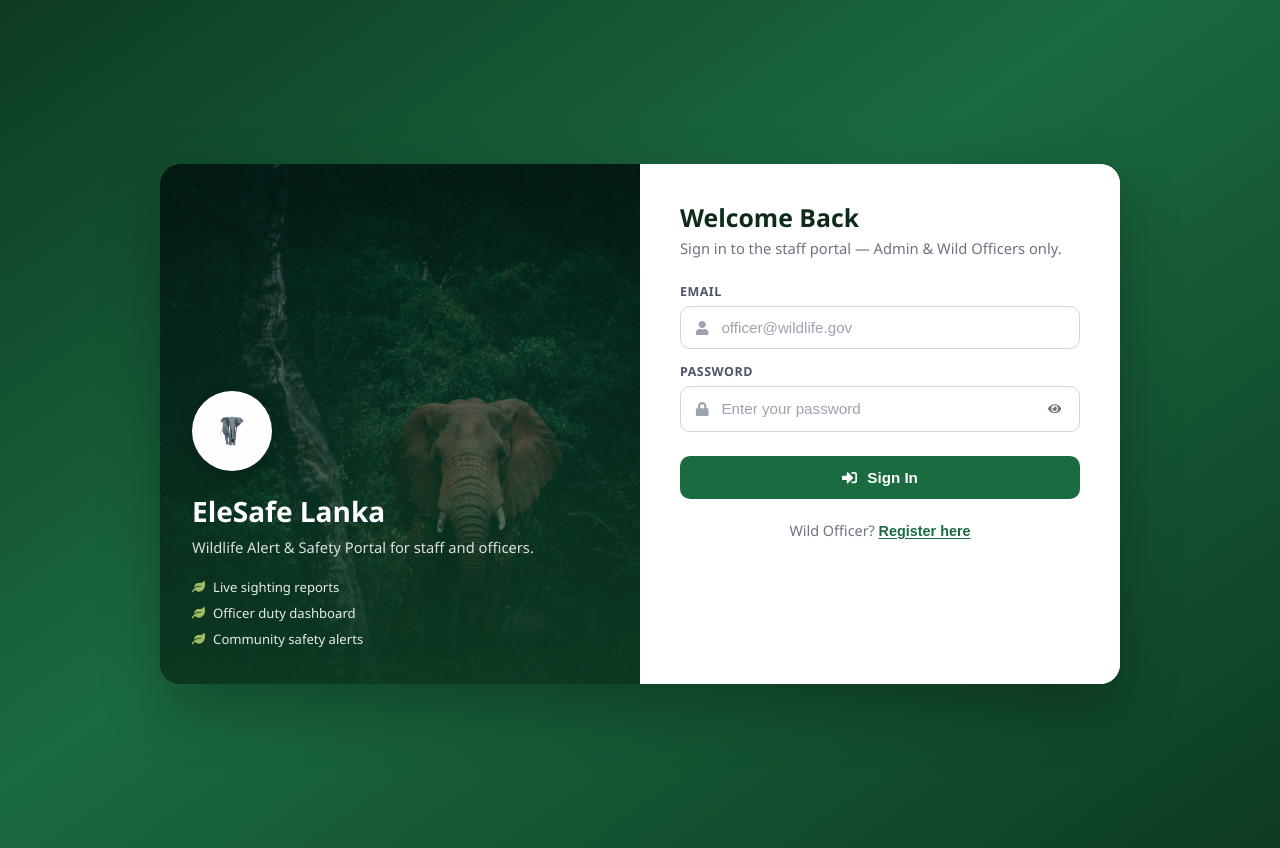
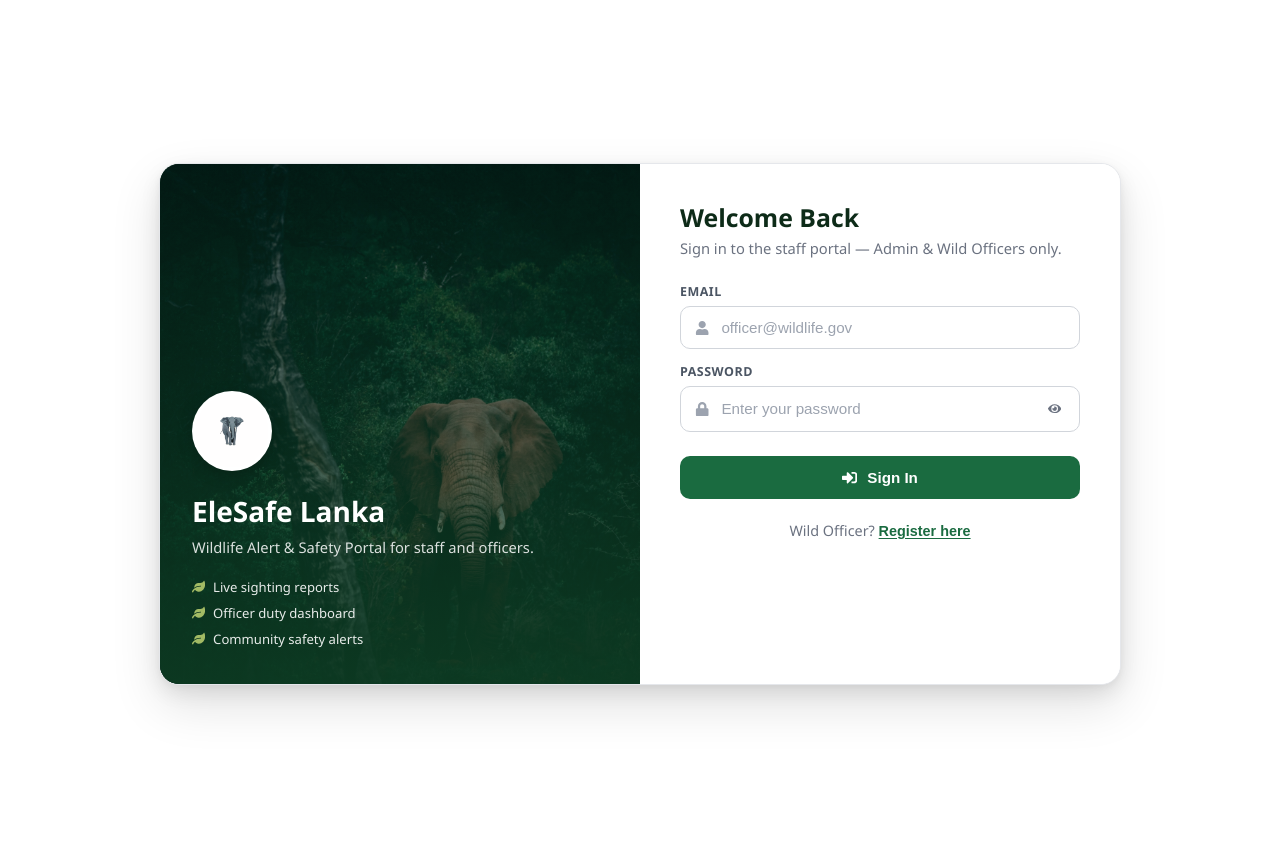
Before and after one commit to chalanaishara/eleSafe_web, a React (Vite) app: page / in a window 1280 px wide. Built offline with nearby package versions, Linux system fonts and the light colour scheme; no server answers.

Commit message:
update CSS

```diff
--- a/src/styles/auth.css
+++ b/src/styles/auth.css
@@ -6,7 +6,7 @@
   align-items: center;
   justify-content: center;
   padding: 24px 16px;
-  background: linear-gradient(145deg, #0d3b22 0%, #1a6b40 45%, #0d3b22 100%);
+  background: #ffffff;
   font-family: "Segoe UI", system-ui, -apple-system, sans-serif;
 }
 
@@ -18,7 +18,11 @@
   background: #ffffff;
   border-radius: 20px;
   overflow: hidden;
-  box-shadow: 0 24px 60px rgba(0, 0, 0, 0.28);
+  border: 1px solid #e5e7eb;
+  box-shadow:
+    0 20px 50px rgba(0, 0, 0, 0.12),
+    0 8px 20px rgba(0, 0, 0, 0.08),
+    0 2px 6px rgba(0, 0, 0, 0.04);
 }
 
 .auth-shell--wide {
@@ -322,7 +326,7 @@
   align-items: center;
   justify-content: center;
   padding: 24px;
-  background: linear-gradient(145deg, #0d3b22 0%, #1a6b40 45%, #0d3b22 100%);
+  background: #ffffff;
 }
 
 .auth-success-card {
@@ -332,7 +336,11 @@
   text-align: center;
   max-width: 440px;
   width: 100%;
-  box-shadow: 0 24px 60px rgba(0, 0, 0, 0.25);
+  border: 1px solid #e5e7eb;
+  box-shadow:
+    0 20px 50px rgba(0, 0, 0, 0.12),
+    0 8px 20px rgba(0, 0, 0, 0.08),
+    0 2px 6px rgba(0, 0, 0, 0.04);
 }
 
 .auth-success-icon {
```
